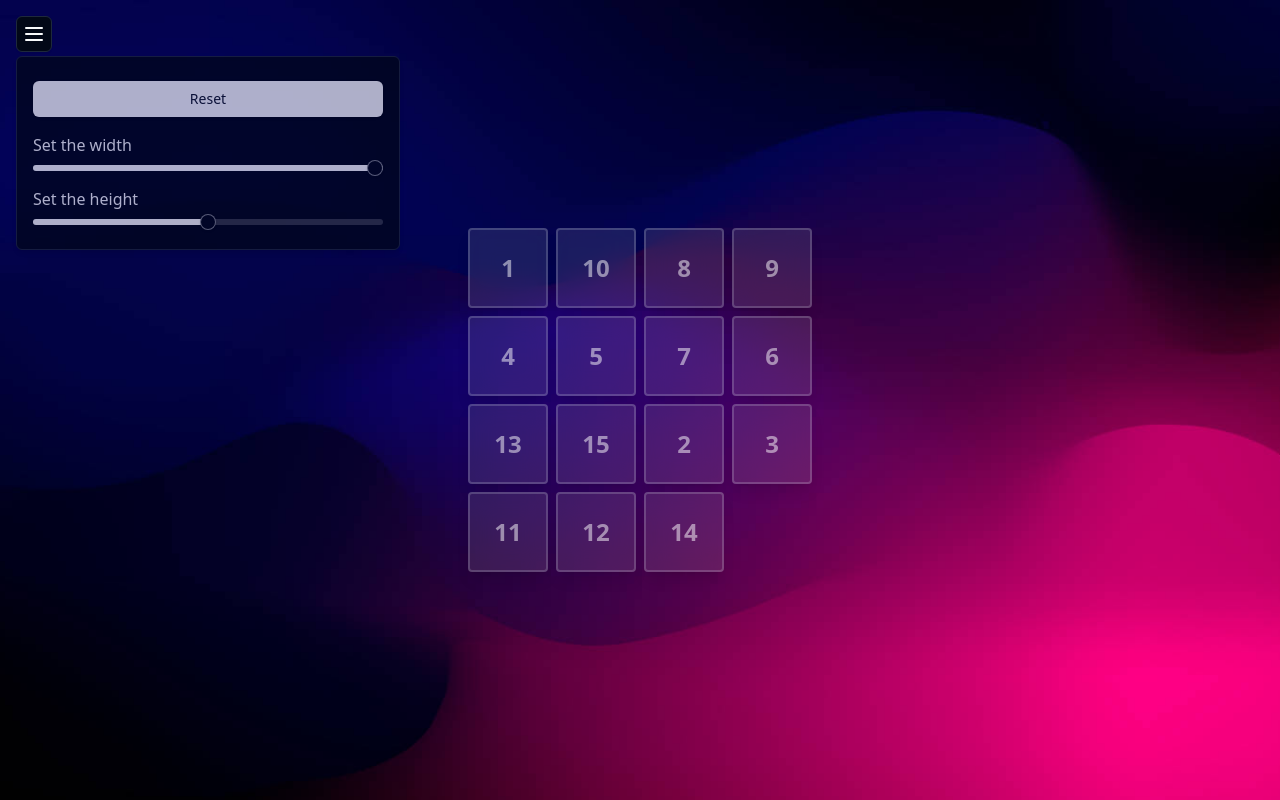
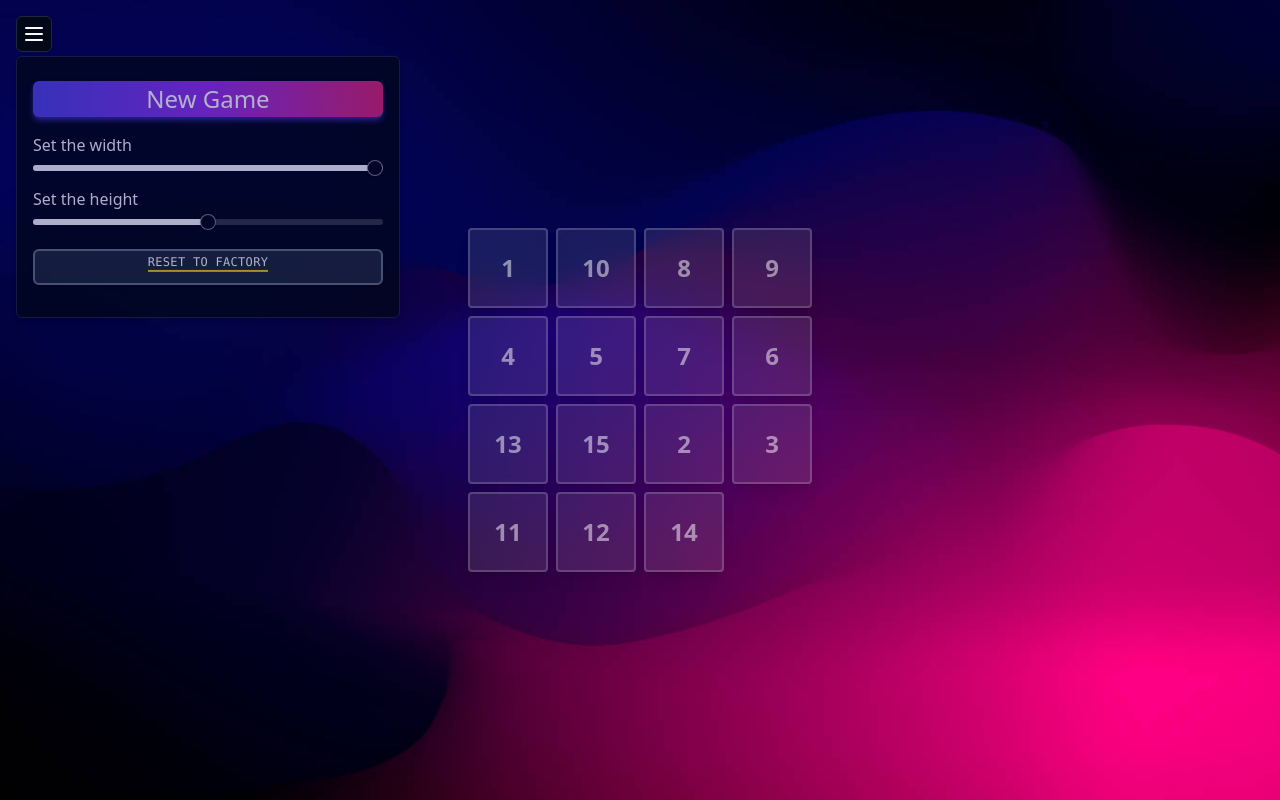
Before and after one commit to tomtom637/taquin, a React (Vite) app: page / in a window 1280 px wide. Both pictures are taken after a click on the button "Toggle navigation menu". Built offline with nearby package versions, Linux system fonts and the light colour scheme.

Commit message:
improved menu

```diff
--- a/src/components/Menu.tsx
+++ b/src/components/Menu.tsx
@@ -23,28 +23,31 @@ type MenuProps = {
 };
 
 export default function Menu({ size, setSize, setBoard }: MenuProps) {
+  const width = size.width;
+  const height = size.height;
+
   const handleSizeChange = (value: number[], direction: "width" | "height") => {
-    setSize((prev) => ({
-      ...prev,
-      [direction]: value[0],
-    }));
-    setBoard(
-      buildTaquinBoard(
-        direction === "width" ? value[0] : size.width,
-        direction === "height" ? value[0] : size.height,
-      ),
-    );
+    const val = value[0];
+    const w = direction === "width" ? val : size.width;
+    const h = direction === "height" ? val : size.height;
+    setSize((prev) => ({ ...prev, [direction]: val }));
+    setBoard(buildTaquinBoard(w, h));
     localStorage.setItem(
       "taquin-size",
-      JSON.stringify({
-        width: direction === "width" ? value[0] : size.width,
-        height: direction === "height" ? value[0] : size.height,
-      }),
+      JSON.stringify({ width: w, height: h }),
     );
   };
+  const handleClickNewGame = () => {
+    setBoard(buildTaquinBoard(width, height));
+  };
+
   const handleClickReset = () => {
-    setBoard(buildTaquinBoard(size.width, size.height));
+    const settings = { width: 4, height: 4 };
+    setSize(settings);
+    setBoard(buildTaquinBoard(4, 4));
+    localStorage.setItem("taquin-size", JSON.stringify(settings));
   };
+
   return (
     <Popover>
       <PopoverTrigger asChild>
@@ -59,27 +62,40 @@ export default function Menu({ size, setSize, setBoard }: MenuProps) {
       </PopoverTrigger>
       <PopoverContent align="start" className="w-96 opacity-70">
         <div className="flex flex-col gap-2 py-2">
-          <Button onClick={handleClickReset}>Reset</Button>
+          <Button
+            className="bg-gradient-to-r from-indigo-600 via-purple-600 to-pink-600 text-2xl text-white shadow-md shadow-indigo-800 transition duration-150 ease-out hover:from-indigo-500 hover:via-purple-500 hover:to-pink-500 hover:ease-in"
+            onClick={handleClickNewGame}
+          >
+            New Game
+          </Button>
         </div>
         <div className="flex flex-col gap-2 py-2">
           <p>Set the width</p>
           <Slider
-            value={[size.width]}
+            value={[width]}
             max={4}
             min={2}
-            step={1}
             onValueChange={(e) => handleSizeChange(e, "width")}
           />
         </div>
         <div className="flex flex-col gap-2 py-2">
           <p>Set the height</p>
           <Slider
-            value={[size.height]}
+            value={[height]}
             max={6}
             min={2}
-            step={1}
             onValueChange={(e) => handleSizeChange(e, "height")}
           />
+        </div>
+        <div className="my-2 flex flex-col gap-2 py-2">
+          <Button
+            className="border-2 border-slate-500 bg-slate-800 hover:bg-slate-700"
+            onClick={handleClickReset}
+          >
+            <pre className="animate-bounce border-b-2 border-yellow-400 text-xs uppercase tracking-wide text-white">
+              Reset to Factory
+            </pre>
+          </Button>
         </div>
       </PopoverContent>
     </Popover>
--- a/src/components/ui/slider.tsx
+++ b/src/components/ui/slider.tsx
@@ -1,7 +1,7 @@
-import * as React from "react"
-import * as SliderPrimitive from "@radix-ui/react-slider"
+import * as React from "react";
+import * as SliderPrimitive from "@radix-ui/react-slider";
 
-import { cn } from "@/lib/utils"
+import { cn } from "@/lib/utils";
 
 const Slider = React.forwardRef<
   React.ElementRef<typeof SliderPrimitive.Root>,
@@ -11,16 +11,16 @@ const Slider = React.forwardRef<
     ref={ref}
     className={cn(
       "relative flex w-full touch-none select-none items-center",
-      className
+      className,
     )}
     {...props}
   >
     <SliderPrimitive.Track className="relative h-1.5 w-full grow overflow-hidden rounded-full bg-primary/20">
       <SliderPrimitive.Range className="absolute h-full bg-primary" />
     </SliderPrimitive.Track>
-    <SliderPrimitive.Thumb className="block h-4 w-4 rounded-full border border-primary/50 bg-background shadow transition-colors focus-visible:outline-none focus-visible:ring-1 focus-visible:ring-ring disabled:pointer-events-none disabled:opacity-50" />
+    <SliderPrimitive.Thumb className="block h-4 w-4 cursor-grab rounded-full border border-primary/50 bg-background shadow transition-colors focus-visible:outline-none focus-visible:ring-1 focus-visible:ring-ring disabled:pointer-events-none disabled:opacity-50" />
   </SliderPrimitive.Root>
-))
-Slider.displayName = SliderPrimitive.Root.displayName
+));
+Slider.displayName = SliderPrimitive.Root.displayName;
 
-export { Slider }
+export { Slider };
```
